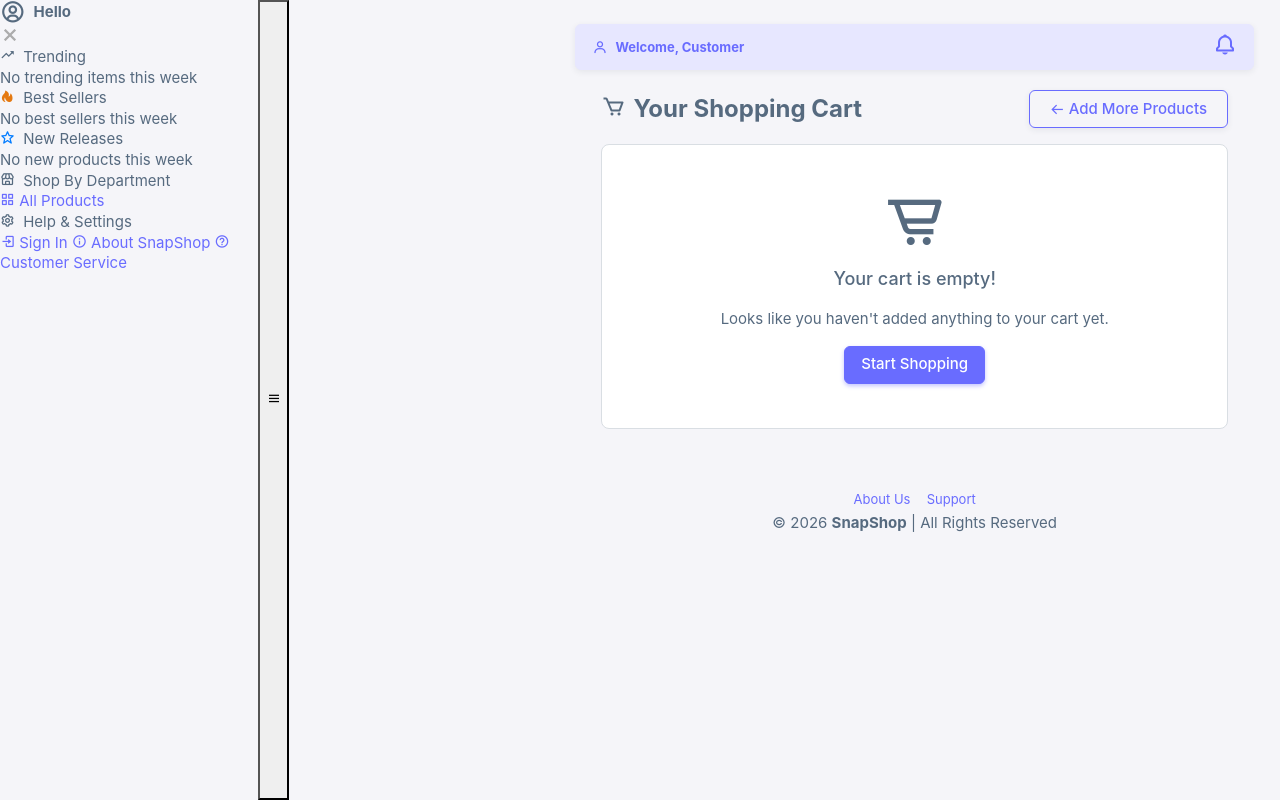
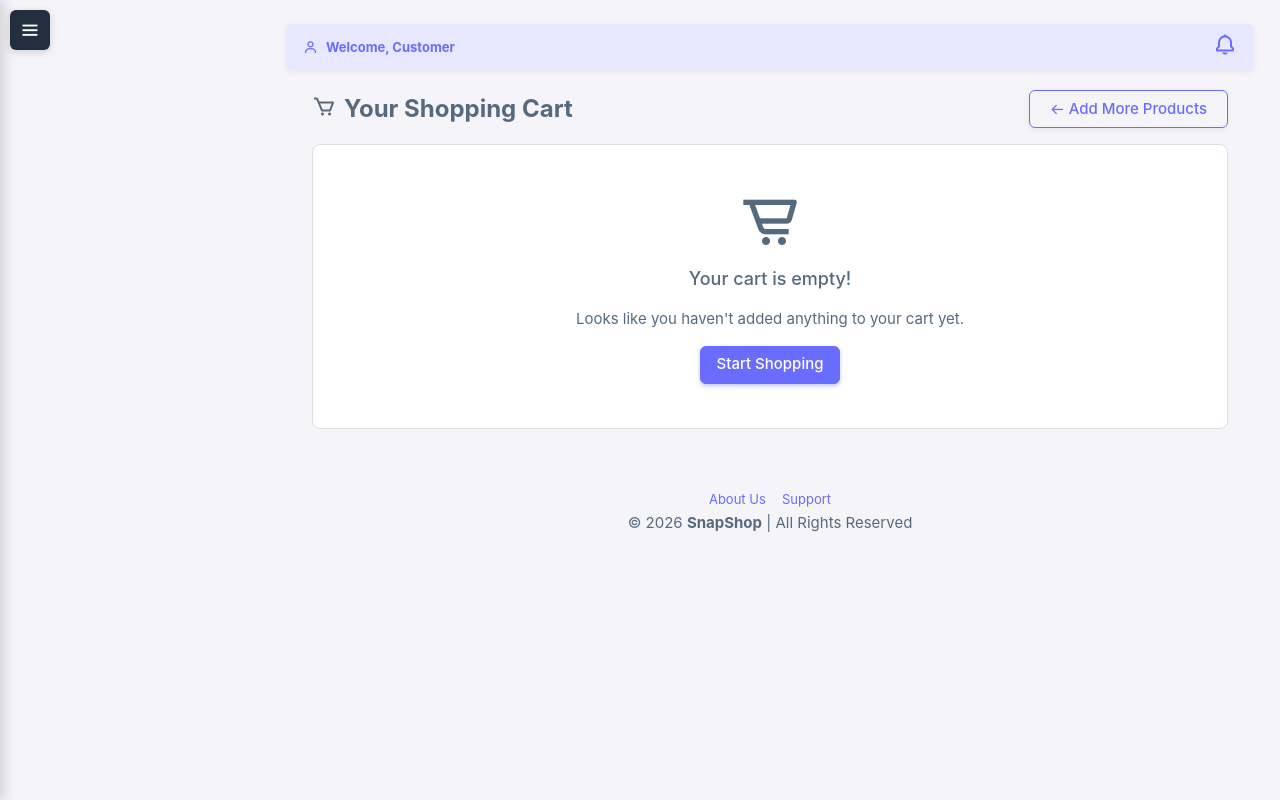
Before and after one commit to saimulhaq1/SnapShop, a Flask app: page /cart in a window 1280 px wide. Run offline with Flask 3, Linux system fonts and the light colour scheme; some libraries are stand-ins or nearby versions.

Commit message:
fix: add customer drawer CSS, dashboard charts, status toggle, notification delete

```diff
--- a/app/static/css/style.css
+++ b/app/static/css/style.css
@@ -292,3 +292,157 @@
 .btn-quick-view:hover {
     transform: scale(1.1);
 }
+
+/* ============================================================
+   CUSTOMER DRAWER - Amazon-style slide-out sidebar
+   ============================================================ */
+.cust-drawer-overlay {
+    position: fixed;
+    top: 0;
+    left: 0;
+    width: 100%;
+    height: 100%;
+    background: rgba(0, 0, 0, 0.5);
+    z-index: 1090;
+    opacity: 0;
+    visibility: hidden;
+    transition: opacity 0.3s ease, visibility 0.3s ease;
+}
+
+.cust-drawer-overlay.open {
+    opacity: 1;
+    visibility: visible;
+}
+
+.cust-drawer {
+    position: fixed;
+    top: 0;
+    left: 0;
+    width: 300px;
+    height: 100%;
+    background: #fff;
+    z-index: 1100;
+    transform: translateX(-100%);
+    transition: transform 0.3s ease;
+    display: flex;
+    flex-direction: column;
+    box-shadow: 4px 0 12px rgba(0, 0, 0, 0.15);
+}
+
+.cust-drawer.open {
+    transform: translateX(0);
+}
+
+.cust-drawer-header {
+    display: flex;
+    align-items: center;
+    justify-content: space-between;
+    padding: 0.75rem 1rem;
+    background: #232f3e;
+    color: #fff;
+    min-height: 50px;
+}
+
+.cust-drawer-nav {
+    overflow-y: auto;
+    flex: 1;
+}
+
+.cust-drawer-nav a {
+    display: flex;
+    align-items: center;
+    gap: 0.5rem;
+    padding: 0.6rem 1rem;
+    text-decoration: none;
+    color: #333;
+    font-size: 0.9rem;
+    border-bottom: 1px solid #f0f0f0;
+    transition: background 0.2s;
+}
+
+.cust-drawer-nav a:hover {
+    background: #f7f7f7;
+    color: #696cff;
+}
+
+.cust-drawer-nav a i {
+    font-size: 1.1rem;
+    color: #696cff;
+    width: 20px;
+    text-align: center;
+}
+
+.cust-drawer-section {
+    font-weight: 700;
+    text-transform: uppercase;
+    font-size: 0.7rem;
+    letter-spacing: 0.8px;
+    color: #a1acb8;
+    padding: 0.75rem 1rem 0.25rem;
+    border-bottom: 1px solid #f0f0f0;
+}
+
+.cust-drawer-empty {
+    padding: 0.5rem 1rem;
+    font-size: 0.8rem;
+    color: #a1acb8;
+    font-style: italic;
+}
+
+.sidebar-thumb {
+    width: 32px;
+    height: 32px;
+    object-fit: cover;
+    border-radius: 4px;
+    border: 1px solid #e0e0e0;
+}
+
+/* Customer hamburger button */
+.cust-menu-toggle {
+    position: fixed;
+    top: 10px;
+    left: 10px;
+    z-index: 1080;
+    background: #232f3e;
+    color: #fff;
+    border: none;
+    border-radius: 6px;
+    width: 40px;
+    height: 40px;
+    display: flex;
+    align-items: center;
+    justify-content: center;
+    font-size: 1.4rem;
+    cursor: pointer;
+    box-shadow: 0 2px 8px rgba(0, 0, 0, 0.15);
+    transition: background 0.2s;
+}
+
+.cust-menu-toggle:hover {
+    background: #37475a;
+}
+
+/* ============================================================
+   CUSTOMER LAYOUT - Pages without admin sidebar
+   ============================================================ */
+.customer-layout-page {
+    padding-left: 0 !important;
+    width: 100% !important;
+}
+
+/* ============================================================
+   PRODUCT PAGE - Prevent horizontal overflow
+   ============================================================ */
+.table-responsive {
+    overflow-x: auto;
+}
+
+.manage-product-table {
+    min-width: auto;
+}
+
+/* Ensure product management cards don't overflow */
+.card-body .table {
+    width: 100%;
+    table-layout: auto;
+}
```
Also changed, not shown: app/static/js/customer_actions.js (added, +70 -0 lines), app/static/js/dashboard_charts.js (added, +109 -0 lines), app/static/js/script.js (+40 -0 lines).
